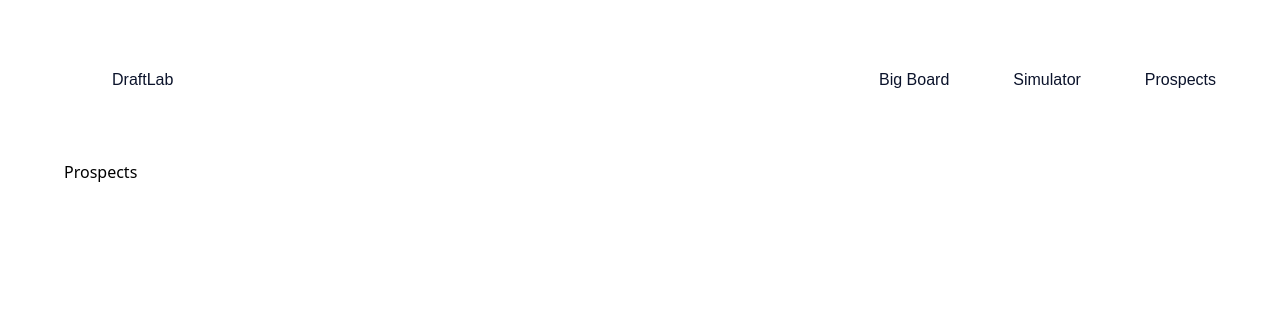
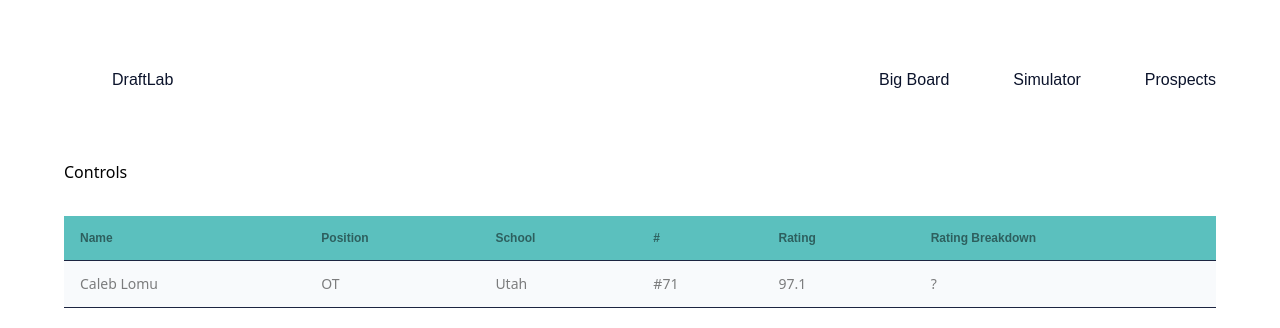
Before and after one commit to ryanlaverick/draftlab-ui, a Vue app: page /prospects in a window 1280 px wide. Shown: the top 328 px of the page. Built offline with nearby package versions, Linux system fonts and the light colour scheme; some icons are missing; a web font is replaced by a local one.

Commit message:
create basic table components, add placeholder info

```diff
--- /dev/null
+++ b/src/components/table/TableHeader.vue
@@ -0,0 +1,9 @@
+<script setup></script>
+
+<template>
+  <th class="p-4 border-b bg-light border-dark">
+    <span class="block font-exclamation antialiased leading-none opacity-50 text-xs">
+      <slot />
+    </span>
+  </th>
+</template>
--- /dev/null
+++ b/src/components/table/TableRow.vue
@@ -0,0 +1,8 @@
+<script setup>
+</script>
+
+<template>
+  <tr class="p-4 border-b bg-slate-50 hover:bg-slate-100 duration-300 cursor-pointer border-dark">
+    <slot />
+  </tr>
+</template>
--- /dev/null
+++ b/src/components/table/TableValue.vue
@@ -0,0 +1,10 @@
+<script setup>
+</script>
+
+<template>
+  <td class="p-4">
+    <span class="block antialiased leading-none opacity-50 text-sm">
+      <slot />
+    </span>
+  </td>
+</template>
--- a/src/modules/prospects/views/Prospects.vue
+++ b/src/modules/prospects/views/Prospects.vue
@@ -1,7 +1,40 @@
-<script setup></script>
+<script setup>
+import TableHeader from '@/components/table/TableHeader.vue'
+import TableValue from '@/components/table/TableValue.vue'
+import TableRow from '@/components/table/TableRow.vue'
+</script>
 
 <template>
-  <p>Prospects</p>
+  <div class="w-full h-full overflow-y-auto flex flex-col gap-8">
+    <!-- Controls -->
+    <div>
+      Controls
+    </div>
+
+    <!-- Prospects table -->
+    <div class="w-full">
+      <table class="w-full text-left table-auto min-w-max">
+        <thead>
+          <tr>
+            <table-header>Name</table-header>
+            <table-header>Position</table-header>
+            <table-header>School</table-header>
+            <table-header>#</table-header>
+            <table-header>Rating</table-header>
+            <table-header>Rating Breakdown</table-header>
+          </tr>
+        </thead>
+        <tbody>
+          <table-row>
+            <table-value>Caleb Lomu</table-value>
+            <table-value>OT</table-value>
+            <table-value>Utah</table-value>
+            <table-value>#71</table-value>
+            <table-value>97.1</table-value>
+            <table-value>?</table-value>
+          </table-row>
+        </tbody>
+      </table>
+    </div>
+  </div>
 </template>
-
-<style scoped></style>
```
